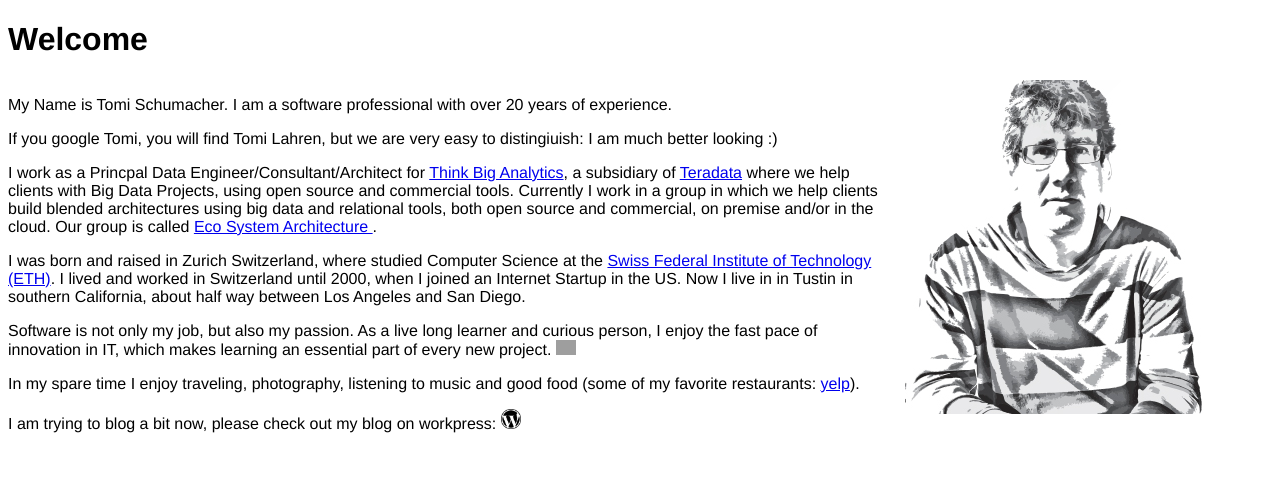
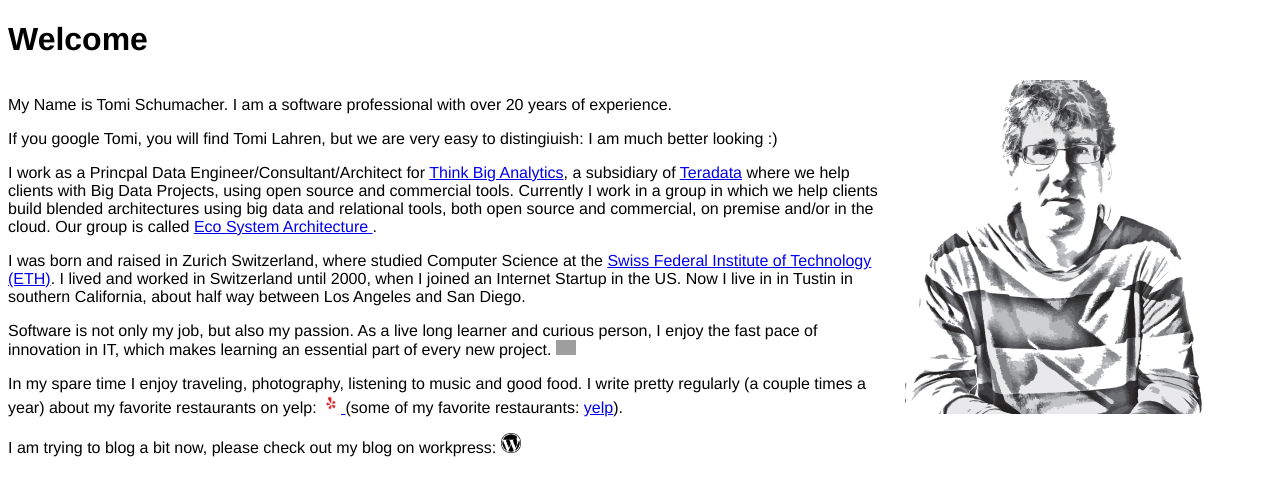
Before and after one commit to tomischumacher/tomischumacher.github.io, a plain HTML site: page index.html in a window 1280 px wide. Drawn offline with Linux system fonts and the light colour scheme; grey boxes are pictures that could not be loaded.

Commit message:
Update index.html

```diff
--- a/index.html
+++ b/index.html
@@ -76,7 +76,14 @@
                     alt="View Tomi Schumacher's LinkedIn profile"></a>
         </p>
 
-        <p>In my spare time I enjoy traveling, photography, listening to music and good food
+        <p>In my spare time I enjoy traveling, photography, listening to music and good food. I write
+            pretty regularly (a couple times a year) about my favorite restaurants on yelp:
+            <a target="_blank"
+               href="https://m.yelp.com/user_details_reviews_self?userid=YjQNuV95_KrdtNi8-03ibA">
+               <img src="Yelp_burst_positive_RGB.png" width="20" height="20"
+                    alt="View Tomi Schumacher's yelp postings">
+            </a>
+
             (some of my favorite restaurants:
             <a target="_blank"
                href="https://m.yelp.com/user_details_reviews_self?userid=YjQNuV95_KrdtNi8-03ibA"
@@ -87,7 +94,7 @@
             <a target="_blank"
                href="https://tomischumacher.wordpress.com/">
                 <img src="wordpress_logo.jpg" width="20" height="20"
-                    alt="View Tomi Schumacher'blog on wordpress">
+                    alt="View Tomi Schumacher's blog on wordpress">
             </a>
         </p>
     </div>
```
